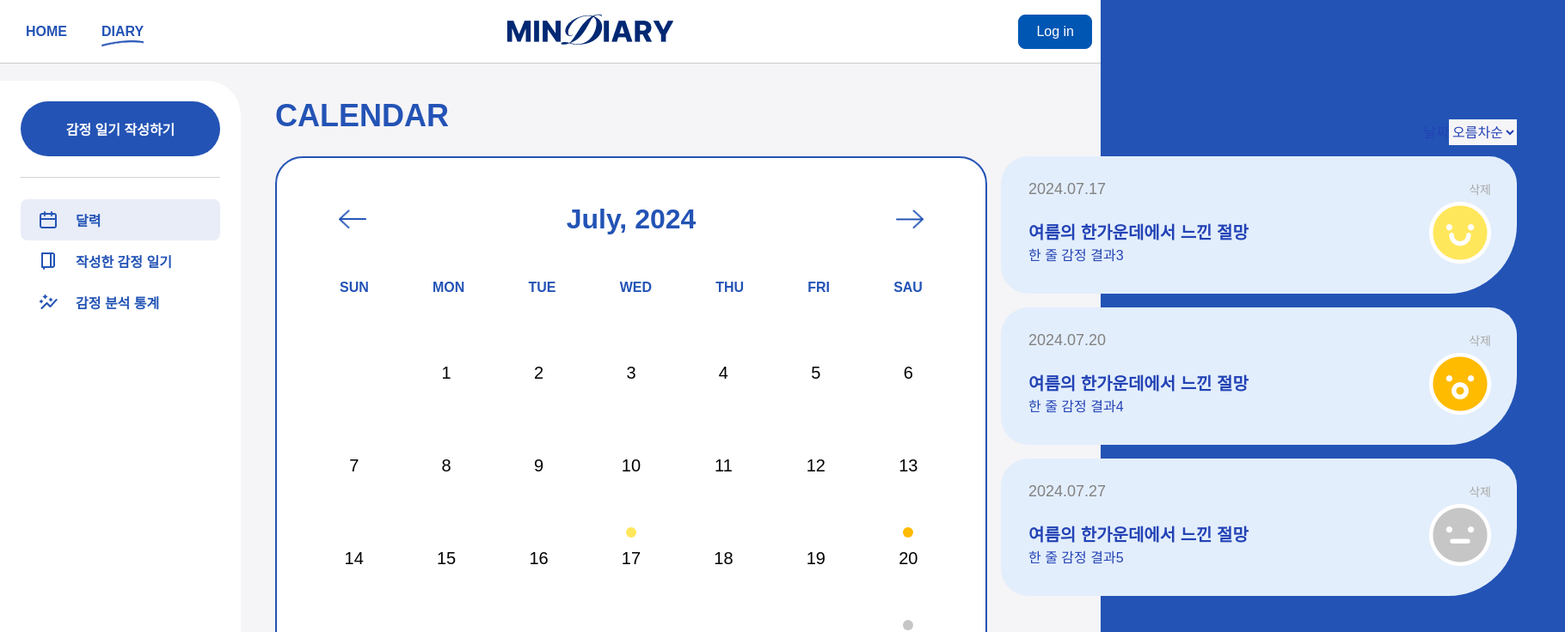
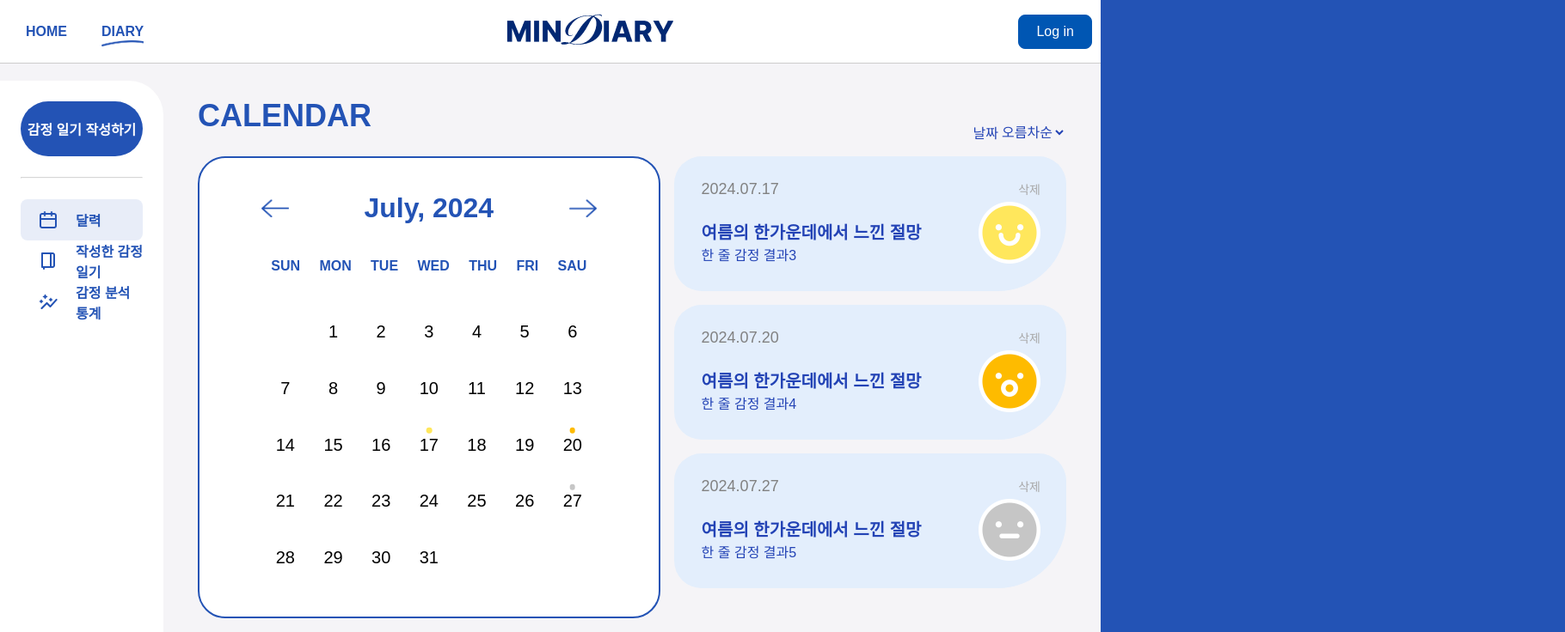
Before and after one commit to yh112/MinDiary_FE, a React (Create React App) app: page /diary in a window 1280 px wide. Shown: the top 736 px of the page at 86% size, 1820 px wide, since content can reach past the window. Built offline with nearby package versions, Linux system fonts and the light colour scheme; no server answers.

Commit message:
Style:달력, 일기 리스트 스타일 수정

```diff
--- a/src/components/DayFeedback.jsx
+++ b/src/components/DayFeedback.jsx
@@ -5,7 +5,7 @@ const DayFeedback = ({ dayDiaryInfo, Emotion }) => {
     return (
         <div className="day-feedback-container">
             <p className='day-feedback-title'> AI 감정 피드백</p >
-            <Emotion emotioData={dayDiaryInfo?.emotionData} />
+            {/* <Emotion emotioData={dayDiaryInfo?.emotionData} /> */}
             <p className='day-feedback-detailed_emotion'>{dayDiaryInfo?.detailed_emotion}</p>
         </div >
     );
--- a/src/components/DiaryList.jsx
+++ b/src/components/DiaryList.jsx
@@ -124,11 +124,13 @@ const DiaryList = ({ diaryData, setDummy, setCurrentDate, setClickDay, setActive
                                 checked={checkDiarys.includes(diary.date)}
                             />
                             <div className='diary-box' onClick={() => { handleClick(diary.date) }}>
-                                <img className='diary-emotion' src={diary.emotion_type} />
-                                <div className='diary-contentbox'>
-                                    <h3>{diary.title}</h3>
-                                    <p className='diary-content'>{diary.content}</p>
-                                    <p className='diary-date-short'>{diary.date.replace(/-/g, '.')} <b>·</b> {diary.short_emotion}</p>
+                                <div className='diary-ec'>
+                                    <img className='diary-emotion' src={diary.emotion_type} />
+                                    <div className='diary-contentbox'>
+                                        <h3>{diary.title}</h3>
+                                        <p className='diary-content'>{diary.content}</p>
+                                        <p className='diary-date-short'>{diary.date.replace(/-/g, '.')} <b>·</b> {diary.short_emotion}</p>
+                                    </div>
                                 </div>
                                 <img className='diary-trash' src={Trash} onClick={(e) => { onDelete(diary.date, e) }} />
                             </div>
--- a/src/components/DiarySummaryList.jsx
+++ b/src/components/DiarySummaryList.jsx
@@ -46,7 +46,7 @@ function DiarySummaryList({ diaryData, setDummy, currentDate, setCurrentDate, se
         {diaryData.map((diary) => {
           return parseInt(diary.date.split('-')[1], 10) === currentDate.getMonth() + 1 ? (
             <div key={diary.date} className="diary-summary-content" onClick={() => handleClick(diary.date)}>
-              <div>
+              <div className="diary-summary-test">
                 <p className="diary-summary-date">{diary.date.replace(/-/g, '.')}</p>
                 <p className="diary-summary-title">{diary.title}</p>
                 <p className="diary-summary-sumContent">{diary.short_emotion}</p>
--- a/src/index.css
+++ b/src/index.css
@@ -12,10 +12,3 @@ code {
   font-family: source-code-pro, Menlo, Monaco, Consolas, "Courier New",
     monospace;
 }
-
-ul {
-  list-style: none;
-  padding: 0;
-  margin: 0;
-  cursor: pointer;
-}
--- a/src/styles/DiaryInfo.scss
+++ b/src/styles/DiaryInfo.scss
@@ -2,11 +2,9 @@
     margin: 26px 0px 0px 16px;
 
     .dayDiary-container{
-        display: flex;
-        flex-direction: column;
         position: relative;
         box-sizing: border-box;
-        width: 600px;
+        max-width: 600px;
         height: 458px;
         background-color: #E3EEFC;
         border-radius: 32px 80px 32px 32px;
@@ -24,12 +22,16 @@
             font-weight: bold;
             line-height: 34px;
             margin-top: 24px;
+            width: 80%;
         }
+
         .dayDiary-short_emotion{
             font-size: 18px;
             color:#2353B5;
             margin-bottom: 24px;
+            width: 80%;
         }
+
         .dayDiary-content{
             overflow-y: scroll;
             height:243px;
--- a/src/styles/DiarySummaryList.scss
+++ b/src/styles/DiarySummaryList.scss
@@ -1,25 +1,28 @@
 .diary-summary-container {
     display: flex;
     flex-direction: column;
-    align-items: flex-end;
     position: relative;
     top: -17px;
+    width: 100%;
+    max-width: 600px;
+    margin-left: 16px;
 
     .sort-select{
         color: #2343B5;
+        display: flex;
+        justify-content: flex-end;
+        align-items: center;
+        margin-bottom: 13px;
 
         #listSort {
             color: #2343B5;
             height: 30px;
             text-align: center;
-            margin-right: 16px;
-            margin-bottom: 13px;
             font-size: 16px;
             border:none;
             background-color: #f5f4f7;
         }
     }
-
 
     .diary-summary-list {
         overflow-y: scroll;
@@ -33,14 +36,15 @@
     .diary-summary-content{
         cursor: pointer;
         box-sizing: border-box;
-        height: 160px;
-        width: 600px;
         background-color: #E3EEFC;
         display: flex;
         justify-content: space-between;
         border-radius: 32px 32px 80px 32px;
         padding: 28px 0px 31px 32px;
-        margin: 0px 16px 16px 16px;
+        margin-bottom: 16px;
+
+        .diary-summary-test{
+            width: 80%;
 
             .diary-summary-date{
                 font-size: 18px;
@@ -48,7 +52,6 @@
                 margin-bottom: 24px;
             }
             .diary-summary-title{
-            width: 450px;
                 font-size: 20px;
                 font-weight: bold;
                 color:#2343B5;
@@ -57,7 +60,6 @@
                 text-overflow: ellipsis;
             }
             .diary-summary-sumContent{
-            width: 450px;
                 font-size: 16px;
                 color:#2343B5;
                 overflow: hidden;
@@ -65,6 +67,7 @@
                 text-overflow: ellipsis;
             }
 
+        }
         .diary-summary-right{
             display: flex;
             flex-direction: column;
@@ -87,7 +90,6 @@
                 margin-top: 5px;
             }
         }
-
     }
 
     p{
--- a/src/styles/DiaryView.scss
+++ b/src/styles/DiaryView.scss
@@ -1,27 +1,12 @@
-$title-color: #2353B5;
-
 .diary-page {
   background-color: #f5f4f7;
   display: flex;
-  height: 100vh;
+  height: calc(100vh - 94px);
   padding-top: 20px;
-}
-
-.main-container {
-  padding: 20px 40px;
-
-  h1 {
-    margin: 0px;
-    font-size: 36px;
-    color: #2353b5;
-  }
-
-  .main-content1 {
-    display: flex;
-  }
-}
+  overflow-y: hidden;
 
   .sidebar {
+    box-sizing: border-box;
     background-color: white;
     border-top-right-radius: 40px;
     border-bottom-right-radius: 40px;
@@ -29,10 +14,12 @@ $title-color: #2353B5;
     font-size: 16px;
     color: #2353b5;
     font-weight: 600;
+    width: 15%;
+    max-width: 280px;
 
     button {
       background-color: #2353b5;
-    width: 232px;
+      width: 100%;
       height: 64px;
       font-size: 16px;
       font-weight: 600;
@@ -41,9 +28,14 @@ $title-color: #2353B5;
       border: none;
       cursor: pointer;
     }
+    ul {
+      list-style: none;
+      padding: 0;
+      margin: 0;
+      cursor: pointer;
 
       li {
-    width: 232px;
+        width: 100%;
         height: 48px;
         border-radius: 8px;
         display: flex;
@@ -56,6 +48,8 @@ $title-color: #2353B5;
           padding: 12px 20px;
         }
       }
+    }
+
 
     .activeLi {
       background-color: rgba(35, 83, 181, 0.1);
@@ -65,6 +59,26 @@ $title-color: #2353B5;
       margin: 24px 0px;
       opacity: 0.4;
     }
+  }
+
+  .main-container {
+    padding: 20px 40px;
+    width: 80%;
+
+    h1 {
+      margin: 0px;
+      font-size: 36px;
+      color: #2353b5;
+    }
+
+    .main-content1 {
+      display: flex;
+
+    }
+
+  }
+
+
 }
 
 .analysis-container {
@@ -90,7 +104,7 @@ $title-color: #2353B5;
 
 .feedback-title {
   font-size: 16px;
-  color: $title-color;
+  color: #2353b5;
 }
 
 .feedback-content {
--- a/src/styles/calendar/Calendar.scss
+++ b/src/styles/calendar/Calendar.scss
@@ -3,19 +3,20 @@
     border: 2px solid #2353b5;
     background: white;
     text-align: center;
-    padding: 40px;
+    padding:  40px 72px 20px 72px;
     border-radius: 32px;
     margin-top: 26px;
-    width: 828px;
     height: 100%;
+    width: 100%;
+    max-width: 828px;
+    max-height: 784px;
+    aspect-ratio: 1;
 
     .calendar-header{
         display: flex;
         color :#2353b5;
         font-size: 32px;
         font-weight: 600;
-        height: 62px;
-        padding: 0px 32px;
         justify-content: space-between;
         align-items: center;
 
@@ -29,14 +30,14 @@
      .calendar-weeks {
         display: flex;
         color: #2353b5;
-        padding: 40px 33px;
-        justify-content: space-between;
+        justify-content: space-around;
         font-weight: bolder;
+        margin: 40px auto;
      }
 
      .calendar-days {
          display: grid;
          grid-template-columns: repeat(7, 1fr);
-         gap: 8px;
+         row-gap: 10px;
      }
 }
--- a/src/styles/calendar/Day.scss
+++ b/src/styles/calendar/Day.scss
@@ -4,11 +4,10 @@
     justify-content: center;
     position: relative;
     z-index: 0;
-    height: 100px;
-    width: 100%;
     font-size: 20px;
     font-weight: 500;
     cursor: pointer;
+    aspect-ratio: 1;
 }
 
 .currentDay {
@@ -19,8 +18,8 @@
         position: absolute;
         top: 50%;
         left: 50%;
-        width: 100px;
-        height:100px;
+        width: 100%;
+        height:100%;
         background-color: #2353b5;
         border-radius: 50%;
         transform: translate(-50%, -50%);
@@ -32,8 +31,8 @@
     position: absolute;
     top: 20%;
     left: 50%;
-    width: 12px;
-    height:12px;
+    width: 12%;
+    height: 12%;
     border-radius: 50%;
     transform: translate(-50%, -50%);
     z-index: -1;
```
Also changed, not shown: src/styles/DiaryList.scss (+12 -7 lines). Lines whose indentation alone changed are shown as unchanged.
